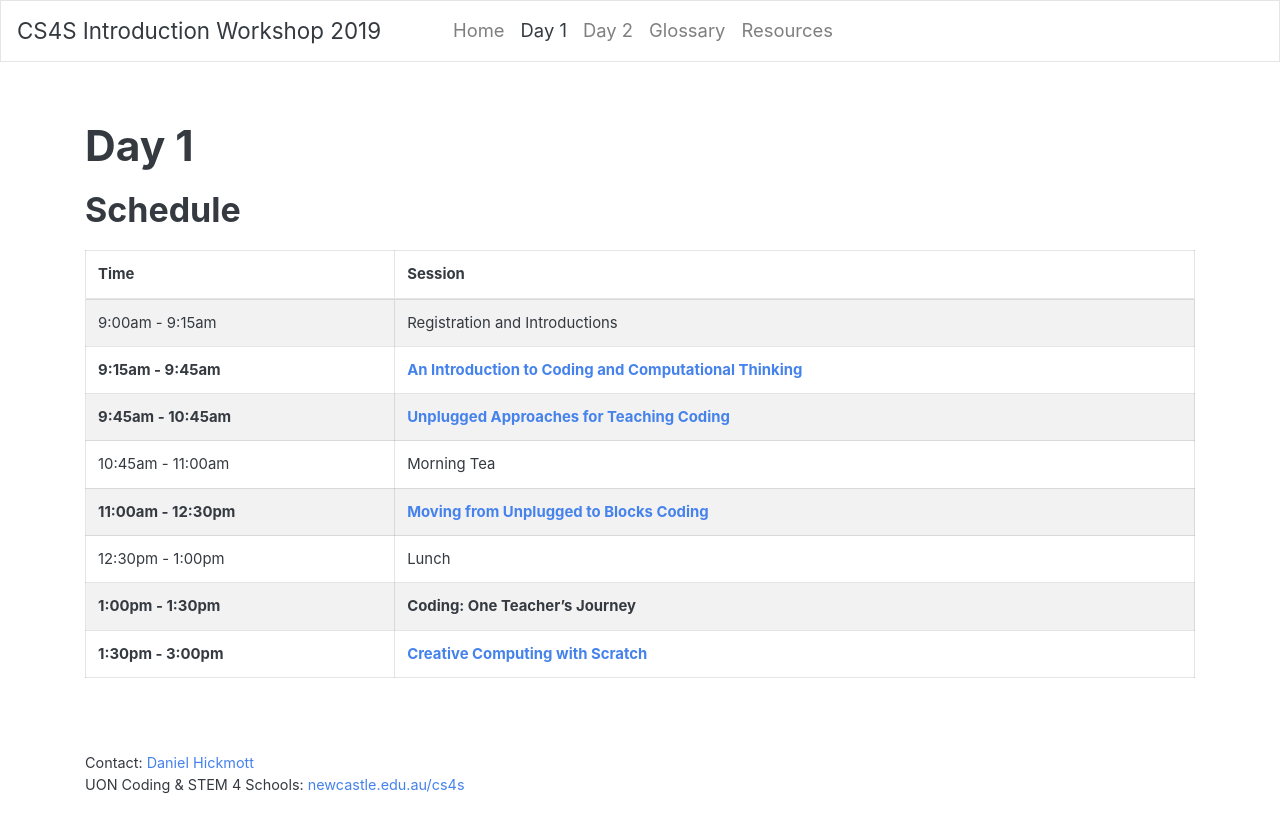
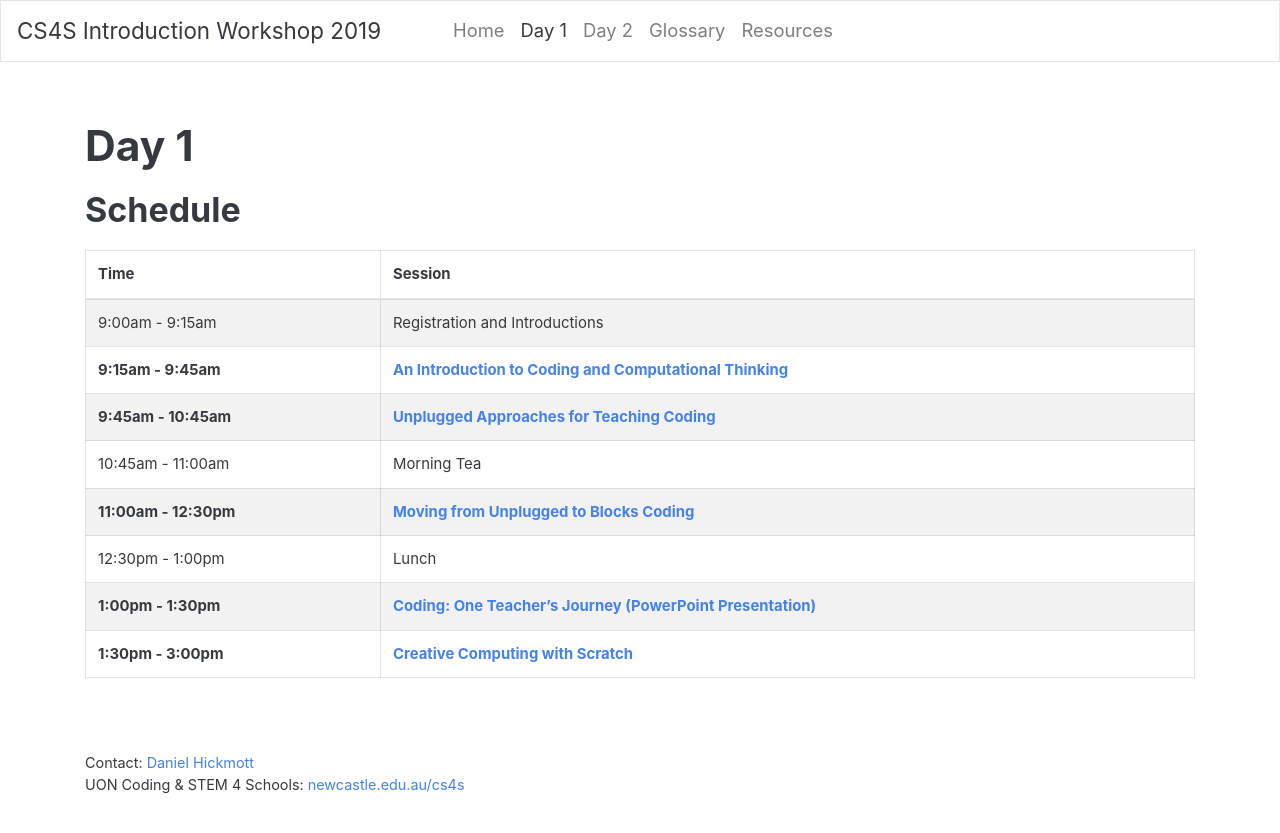
Before and after one commit to cs4s/intro-2019, a Jekyll site: the page built from day1/index.md, in a window 1280 px wide. Shown: the top 833 px of the page. Built offline with Jekyll 4.4.1, drawn with Linux system fonts in a browser that asks for light colours.

Commit message:
Adds teacher presentation file and link to Day 2 index page

```diff
--- a/day1/index.md
+++ b/day1/index.md
@@ -16,7 +16,7 @@ title: Day 1 - CS4S Introduction Workshop @ UON 2019
 | 10:45am - 11:00am | Morning Tea |
 | **11:00am - 12:30pm** | [**Moving from Unplugged to Blocks Coding**]({{ site.baseurl | append: site.blocks_path }}) |
 | 12:30pm - 1:00pm | Lunch |
-| **1:00pm - 1:30pm** |	**Coding: One Teacher’s Journey** |
+| **1:00pm - 1:30pm** |	[**Coding: One Teacher’s Journey (PowerPoint Presentation)**](coding_one_teachers_journey.pptx) |
 | **1:30pm - 3:00pm** | [**Creative Computing with Scratch**]({{ site.baseurl | append: site.creative_computing_path }})  |
 |===
 {: .table .table-striped .table-bordered}
```
Also changed, not shown: 1 other file.
